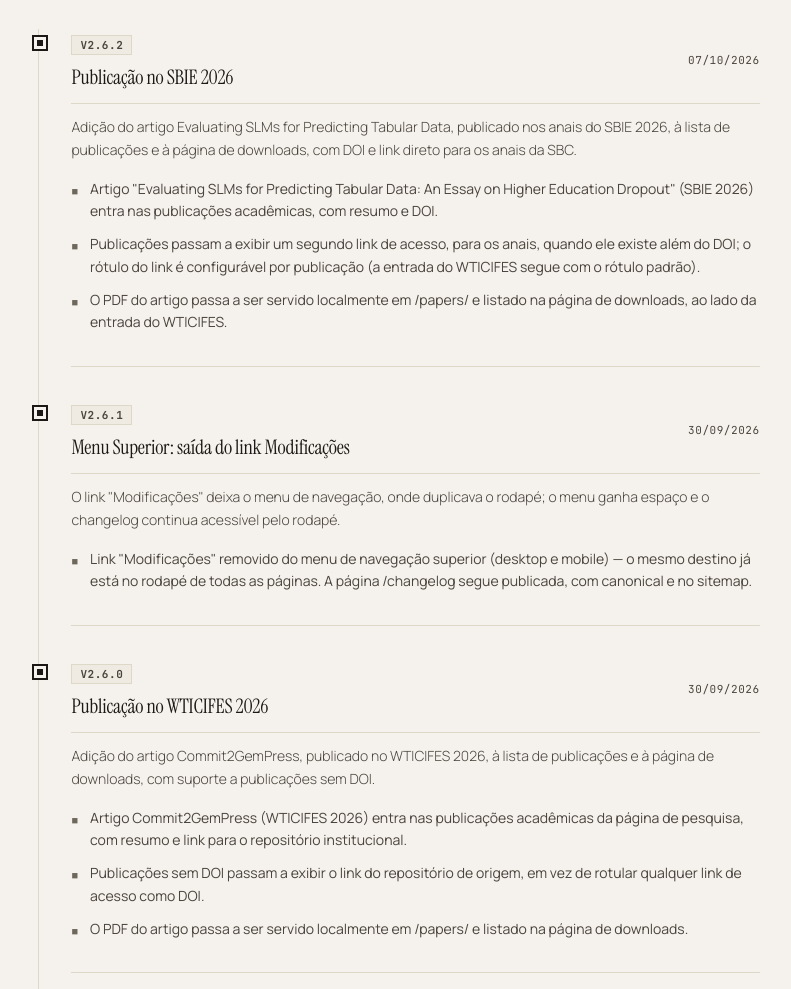
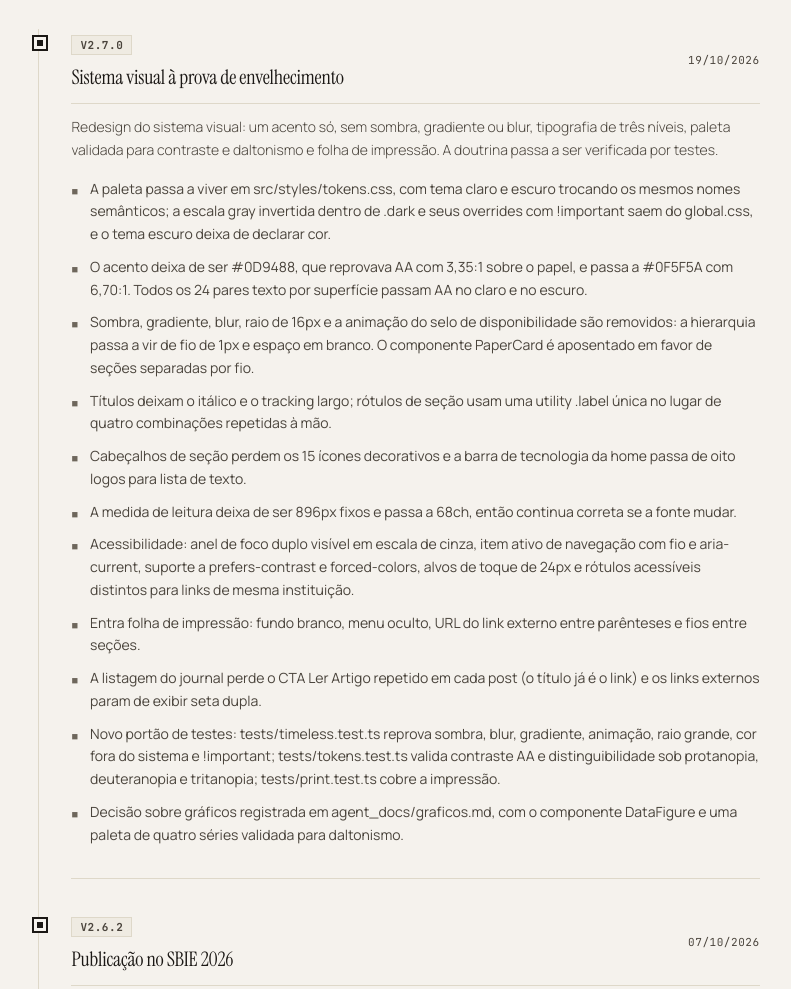
Before and after one commit to fgscaglioni/fgscaglioni.github.io, an Astro site: page /changelog in a window 1280 px wide. Shown: the part 250-1239 px from the top of the page, without its empty margins (241-1032 px from the left). Built offline with nearby package versions, Linux system fonts and the light colour scheme; Astro itself is replaced by a stand-in of ours.

Commit message:
feat(design): changelog v2.7.0 e ajustes de acessibilidade

```diff
--- a/src/components/DataFigure.astro
+++ b/src/components/DataFigure.astro
@@ -23,7 +23,7 @@ const { caption, source, table, class: className = "" } = Astro.props;
   </figcaption>
   {table && (
     <details class="mt-3">
-      <summary class="cursor-pointer text-meta text-accent underline underline-offset-2">
+      <summary class="cursor-pointer inline-flex items-center min-h-6 text-meta text-accent underline underline-offset-2">
         Tabela de dados
       </summary>
       <table class="mt-3 w-full text-meta border-collapse">
--- a/src/data/changelogData.ts
+++ b/src/data/changelogData.ts
@@ -7,6 +7,25 @@ export interface ChangeLogEntry {
 }
 
 export const changelogData: ChangeLogEntry[] = [
+  {
+    date: "19/10/2026",
+    version: "v2.7.0",
+    title: "Sistema visual à prova de envelhecimento",
+    description: "Redesign do sistema visual: um acento só, sem sombra, gradiente ou blur, tipografia de três níveis, paleta validada para contraste e daltonismo e folha de impressão. A doutrina passa a ser verificada por testes.",
+    changes: [
+      "A paleta passa a viver em src/styles/tokens.css, com tema claro e escuro trocando os mesmos nomes semânticos; a escala gray invertida dentro de .dark e seus overrides com !important saem do global.css, e o tema escuro deixa de declarar cor.",
+      "O acento deixa de ser #0D9488, que reprovava AA com 3,35:1 sobre o papel, e passa a #0F5F5A com 6,70:1. Todos os 24 pares texto por superfície passam AA no claro e no escuro.",
+      "Sombra, gradiente, blur, raio de 16px e a animação do selo de disponibilidade são removidos: a hierarquia passa a vir de fio de 1px e espaço em branco. O componente PaperCard é aposentado em favor de seções separadas por fio.",
+      "Títulos deixam o itálico e o tracking largo; rótulos de seção usam uma utility .label única no lugar de quatro combinações repetidas à mão.",
+      "Cabeçalhos de seção perdem os 15 ícones decorativos e a barra de tecnologia da home passa de oito logos para lista de texto.",
+      "A medida de leitura deixa de ser 896px fixos e passa a 68ch, então continua correta se a fonte mudar.",
+      "Acessibilidade: anel de foco duplo visível em escala de cinza, item ativo de navegação com fio e aria-current, suporte a prefers-contrast e forced-colors, alvos de toque de 24px e rótulos acessíveis distintos para links de mesma instituição.",
+      "Entra folha de impressão: fundo branco, menu oculto, URL do link externo entre parênteses e fios entre seções.",
+      "A listagem do journal perde o CTA Ler Artigo repetido em cada post (o título já é o link) e os links externos param de exibir seta dupla.",
+      "Novo portão de testes: tests/timeless.test.ts reprova sombra, blur, gradiente, animação, raio grande, cor fora do sistema e !important; tests/tokens.test.ts valida contraste AA e distinguibilidade sob protanopia, deuteranopia e tritanopia; tests/print.test.ts cobre a impressão.",
+      "Decisão sobre gráficos registrada em agent_docs/graficos.md, com o componente DataFigure e uma paleta de quatro séries validada para daltonismo.",
+    ]
+  },
   {
     date: "07/10/2026",
     version: "v2.6.2",
--- a/src/pages/index.astro
+++ b/src/pages/index.astro
@@ -188,7 +188,8 @@ const latestPosts = (await getCollection("blog"))
               },
               {
                 inst: "i9",
-                href: "#",
+                // Sem URL oficial estável: sem href, o item vira texto em vez de
+                // link que não leva a lugar nenhum (href="#" recarregava a home).
                 level: "Pós-Graduação em Direito Público",
                 period: "2024 - 2026",
                 ariaLabel: "i9 — Pós-Graduação em Direito Público",
@@ -220,14 +221,19 @@ const latestPosts = (await getCollection("blog"))
                   <Icon name="circle-dot" class="text-ink-3 inline" />
                 </div>
                 <div>
+                  {item.href ? (
                     <a
                       href={item.href}
                       target="_blank"
+                      rel="noopener noreferrer"
                       aria-label={item.ariaLabel}
                       class="text-ink text-sm font-medium hover:text-ink transition-colors"
                     >
                       {item.inst}
                     </a>
+                  ) : (
+                    <span class="text-ink text-sm font-medium">{item.inst}</span>
+                  )}
                   <p class="text-ink-2 font-light text-xs">{item.level}</p>
                   <p class="text-ink-2 text-[11px] font-mono mt-0.5 tracking-wider">
                     {item.period}
```
Lines whose indentation alone changed are shown as unchanged.
